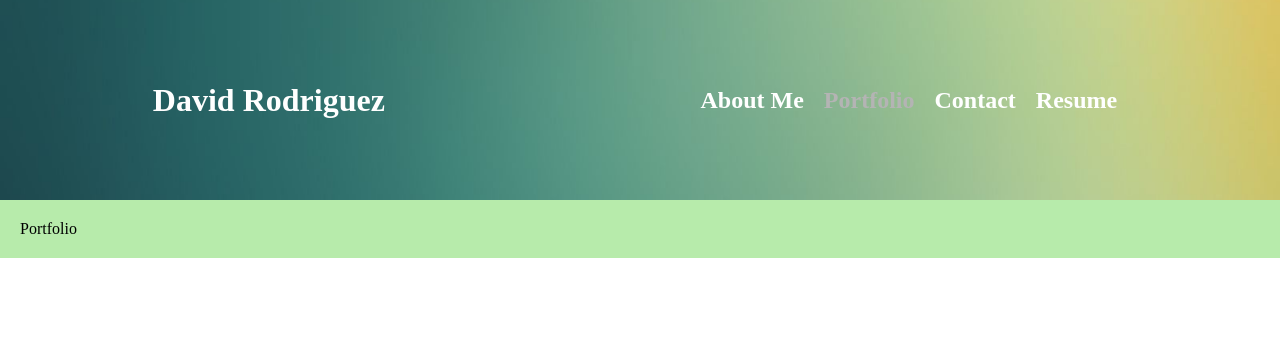
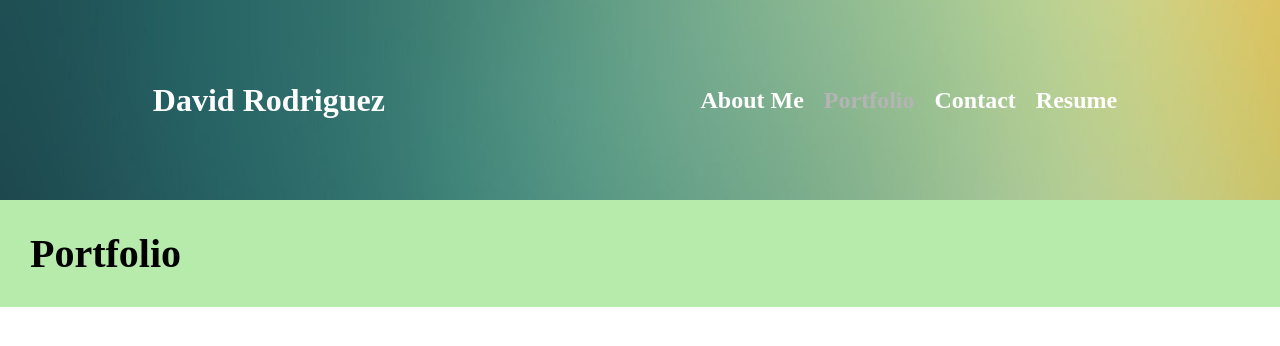
Before and after one commit to DavidRodriguez119/react-portfolio, a React (Vite) app: page / in a window 1280 px wide. Both pictures are taken after a click on the element "Portfolio". Shown: the top 346 px of the page. Built offline with nearby package versions, Linux system fonts and the light colour scheme; a web font is replaced by a local one.

Commit message:
added pages .jsx files

```diff
--- a/src/App/index.jsx
+++ b/src/App/index.jsx
@@ -1,6 +1,10 @@
 import { useState } from 'react';
 import Header from '../Header';
 import "./style.css";
+import AboutMe from '../Pages/AboutMe';
+import Portfolio from '../Pages/Portfolio';
+import Contact from '../Pages/Contact';
+import Resume from '../Pages/Resume';
 
 function App() {
   const [selectedOption, setSelectedOption] = useState(1);
@@ -8,24 +12,10 @@ function App() {
     <>
      <Header setSelectedOption={setSelectedOption}/>
      <div id='content'>
-        {selectedOption === 1 &&
-        <>
-          <h2 className='pageTitle'>About me</h2>
-          <div id="infoPicture" className="content">
-                <div id='image'>
-                  <img src="src\assets\picture.jpg" alt="Picture - David Rodriguez" id='picture'/>
-                </div>
-                <p>
-                    My name is David Santiago Rodriguez, thank you for visiting my portafolio. I am a 23 year old Colombian, currently taking a coding bootcamp at the University of Toronto.
-                    I have a background of Mechanical Engineering studies at Conestoga College and 2 years of work experiance as a Drafting and Quality Technician at Planitar Inc.
-                    I finally give myself the change to learn to code. It rapidly became one of my passions, and I invite you to scroll down and see what I have learn so far.
-                </p>
-          </div>
-        </>
-        }
-        {selectedOption === 2 && <div>Portfolio</div>}
-        {selectedOption === 3 && <div>Contact</div>}
-        {selectedOption === 4 && <div>Resume</div>}
+        {selectedOption === 1 && <AboutMe/>}
+        {selectedOption === 2 && <Portfolio/>}
+        {selectedOption === 3 && <Contact/>}
+        {selectedOption === 4 && <Resume/>}
      </div>
     </>
   )
--- a/src/App/style.css
+++ b/src/App/style.css
@@ -35,3 +35,7 @@ p{
     font-size: 22px;
     padding:0 20px;
 }
+
+#download{
+    margin: 20px;
+}
--- /dev/null
+++ b/src/Pages/AboutMe.jsx
@@ -0,0 +1,17 @@
+export default function AboutMe() {
+    return (
+      <div>
+            <h2 className='pageTitle'>About me</h2>
+            <div id="infoPicture" className="content">
+                <div id='image'>
+                    <img src="src\assets\picture.jpg" alt="Picture - David Rodriguez" id='picture'/>
+                </div>
+                <p>
+                    My name is David Santiago Rodriguez, thank you for visiting my portafolio. I am a 23 year old Colombian, currently taking a coding bootcamp at the University of Toronto.
+                    I have a background of Mechanical Engineering studies at Conestoga College and 2 years of work experiance as a Drafting and Quality Technician at Planitar Inc.
+                    I finally give myself the change to learn to code. It rapidly became one of my passions, and I invite you to scroll down and see what I have learn so far.
+                </p>
+            </div>
+      </div>
+    );
+  }
--- /dev/null
+++ b/src/Pages/Contact.jsx
@@ -0,0 +1,7 @@
+export default function Contact() {
+    return (
+      <div>
+        <h2 className='pageTitle'>Contact</h2>
+      </div>
+    );
+  }
--- /dev/null
+++ b/src/Pages/Portfolio.jsx
@@ -0,0 +1,7 @@
+export default function Portfolio() {
+    return (
+      <div>
+        <h2 className='pageTitle'>Portfolio</h2>
+      </div>
+    );
+  }
--- /dev/null
+++ b/src/Pages/Resume.jsx
@@ -0,0 +1,9 @@
+export default function Resume() {
+    return (
+      <div>
+        <h2 className='pageTitle'>About me</h2>
+        <p id="download">Download my <a href="https://drive.google.com/file/d/1HjkRX47H1O-A0SID5B637kP6It5G6jnq/view?usp=sharing" id="resumeLink">resume</a></p>
+
+      </div>
+    );
+  }
```
